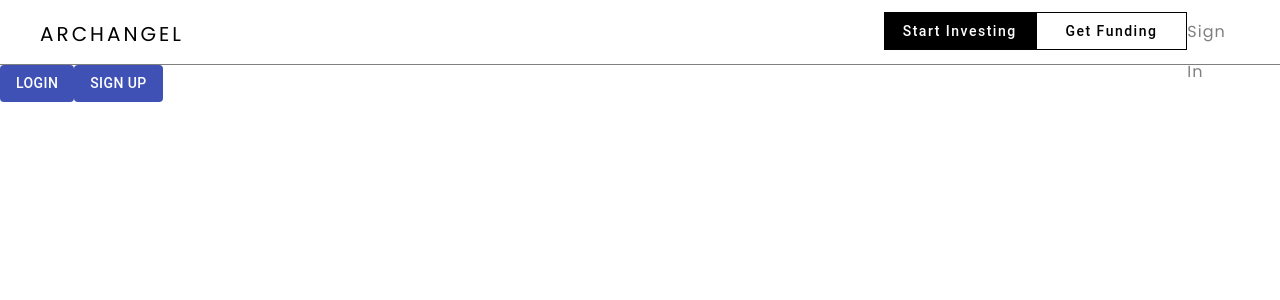
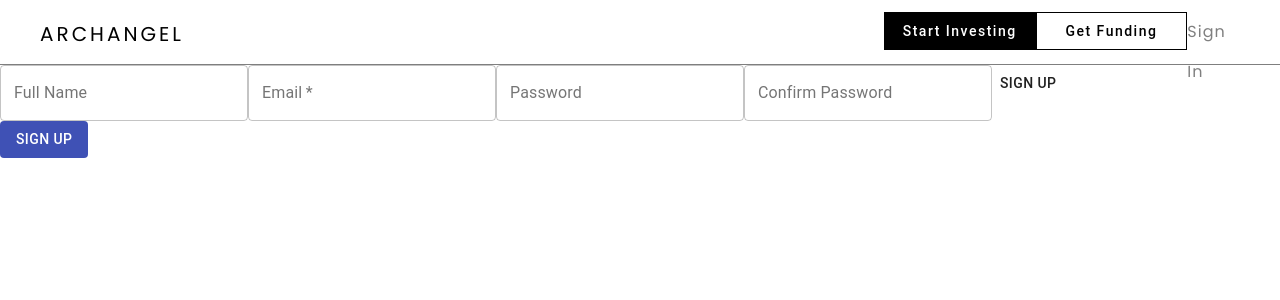
Before and after one commit to stephanie-phuong-khanh/investing-platform, a React (Create React App) app in the folder frontend/: page /login in a window 1280 px wide. Shown: the top 300 px of the page. Built offline with nearby package versions, Linux system fonts and the light colour scheme.

Commit message:
Creating Firebase context

```diff
--- a/frontend/src/Firebase/context.js
+++ b/frontend/src/Firebase/context.js
@@ -1,5 +1,10 @@
 import React from 'react';
 
 const FirebaseContext = React.createContext(null);
+export const withFirebase = Component => props => (
+    <FirebaseContext.Consumer>
+      {firebase => <Component {...props} firebase={firebase} />}
+    </FirebaseContext.Consumer>
+  );
 
 export default FirebaseContext;
--- a/frontend/src/Firebase/firebase.js
+++ b/frontend/src/Firebase/firebase.js
@@ -27,27 +27,25 @@ class Firebase {
 	// *** Email & Password
 	doCreateUserWithEmailAndPassword = (email, password) => {
 		this.auth.createUserWithEmailAndPassword(email, password);
-	}
+	};
 
-	doSignInWithEmailAndPassword(email, password) {
+	doSignInWithEmailAndPassword = (email, password) => {
 		this.auth.signInWithEmailAndPassword(email, password);
 	}
 
-	doSignOut() {
+	doSignOut = () => {
 		this.auth.signOut();
 	}
 
-	doPasswordReset(email) {
+	doPasswordReset = (email) => {
 		this.auth.sendPasswordResetEmail(email);
 	}
-	doPasswordUpdate(password) {
-    if (this.auth.currentUser != null)
-		  this.auth.currentUser.updatePassword(password);
+	doPasswordUpdate = (password) => {
+		if (this.auth.currentUser != null) this.auth.currentUser.updatePassword(password);
 	}
 
-  doSignInWithGoogle () {
+	doSignInWithGoogle = () => {
 		this.auth.signInWithPopup(this.googleProvider);
 	}
-
 }
 export default Firebase;
--- /dev/null
+++ b/frontend/src/Firebase/index.js
@@ -0,0 +1,5 @@
+import FirebaseContext, {withFirebase} from './context';
+import Firebase from './firebase';
+
+export default Firebase;
+export { FirebaseContext, withFirebase };
--- a/frontend/src/Firebase/index.ts
+++ /dev/null
@@ -1,5 +0,0 @@
-import FirebaseContext from './context';
-import Firebase from './firebase';
-
-export default Firebase;
-export { FirebaseContext };
--- a/frontend/src/components/SignupForm.jsx
+++ b/frontend/src/components/SignupForm.jsx
@@ -12,19 +12,26 @@ const INITIAL_STATE = {
 	error: null,
 };
 
-class SignupForm extends React.Component {
+export default class SignupForm extends React.Component {
 	constructor(props) {
 		super(props);
 
 		this.state = { ...INITIAL_STATE };
+
+		this.onChange.bind(this);
+		this.onSubmit.bind(this);
 	}
 
-	onChange(event) {
+	onChange = (event) => {
 		this.setState({ [event.target.name]: event.target.value });
-	}
+		// console.log(event.target.name + " " + event.target.value);
+	};
 
-	onSubmit(event) {
+	onSubmit = (event) => {
 		const { username, email, password1 } = this.state;
+
+		console.log("email: " + email);
+		console.log("password1: " + password1);
 
 		this.props.firebase
 			.doCreateUserWithEmailAndPassword(email, password1)
@@ -35,46 +42,81 @@ class SignupForm extends React.Component {
 				this.setState({ error });
 			});
 		event.preventDefault();
-	}
+	};
 
 	render() {
-
-    const {
-      username,
-      email,
-      password1,
-      password2,
-      error,
-    } = this.state;
+		const { username, email, password1, password2, error } = this.state;
 
 		return (
 			<form onSubmit={this.onSubmit}>
-				<input name="username" value={username} onChange={this.onChange} type="text" placeholder="Full Name" />
-				<input name="email" value={email} onChange={this.onChange} type="text" placeholder="Email Address" />
+				<div>
+					<Textfield
+						name="username"
+						label="Full Name"
+						value={username}
+						onChange={this.onChange}
+						variant="outlined"
+					/>
+					<Textfield
+						required
+						name="email"
+						label="Email"
+						value={email}
+						onChange={this.onChange}
+						variant="outlined"
+					/>
+					<Textfield
+						name="password1"
+						label="Password"
+						type="password"
+						autoComplete="current-password"
+						variant="outlined"
+						onChange={this.onChange}
+						value={password1}
+					/>
+
+					<Textfield
+						name="password2"
+						label="Confirm Password"
+						type="password"
+						autoComplete="current-password"
+						variant="outlined"
+						onChange={this.onChange}
+						value={password2}
+					/>
+					<Button type="submit" onClick={this.onSubmit}>
+						Sign Up
+					</Button>
+
+					{/* <input
+          name="username"
+          value={username}
+          onChange={this.onChange}
+          type="text"
+          placeholder="Full Name"
+        />
         <input
-					name="passwordOne"
+          name="email"
+          value={email}
+          onChange={this.onChange}
+          type="text"
+          placeholder="Email Address"
+        />
+        <input
+          name="password1"
           value={password1}
           onChange={this.onChange}
           type="password"
           placeholder="Password"
         />
-
-        <TextField
-          label="Password"
-          type="password"
-          autoComplete="current-password"
-          variant="filled"
-          onChange={this.onChange}
-          value = {password1}
-        />
         <input
-					name="passwordTwo"
-					value={passwordTwo}
+          name="password2"
+          value={password2}
           onChange={this.onChange}
           type="password"
           placeholder="Confirm Password"
-				/>
-				<Button type="submit">Sign Up</Button>
+        />   */}
+				</div>
 			</form>
 		);
 	}
--- a/frontend/src/pages/LoginPage.jsx
+++ b/frontend/src/pages/LoginPage.jsx
@@ -4,13 +4,15 @@ import Button from "@material-ui/core/Button";
 import { Link } from "react-router-dom";
 
 import LandingHeader from "../components/LandingHeader";
+import SignupForm from "../components/SignupForm";
+import { FirebaseContext } from '../Firebase';
 
 export default class LoginPage extends React.Component {
   render() {
     return (
       <div>
         <LandingHeader />
-        <Button
+        {/* <Button
           component={Link}
           to="/home"
           variant="contained"
@@ -18,7 +20,10 @@ export default class LoginPage extends React.Component {
           disableElevation
         >
           Login
-        </Button>
+        </Button> */}
+        <FirebaseContext.Consumer>
+      {firebase => <SignupForm firebase={firebase} />}
+    </FirebaseContext.Consumer>
 
         <Button
           component={Link}
```
Lines whose indentation alone changed are shown as unchanged.
